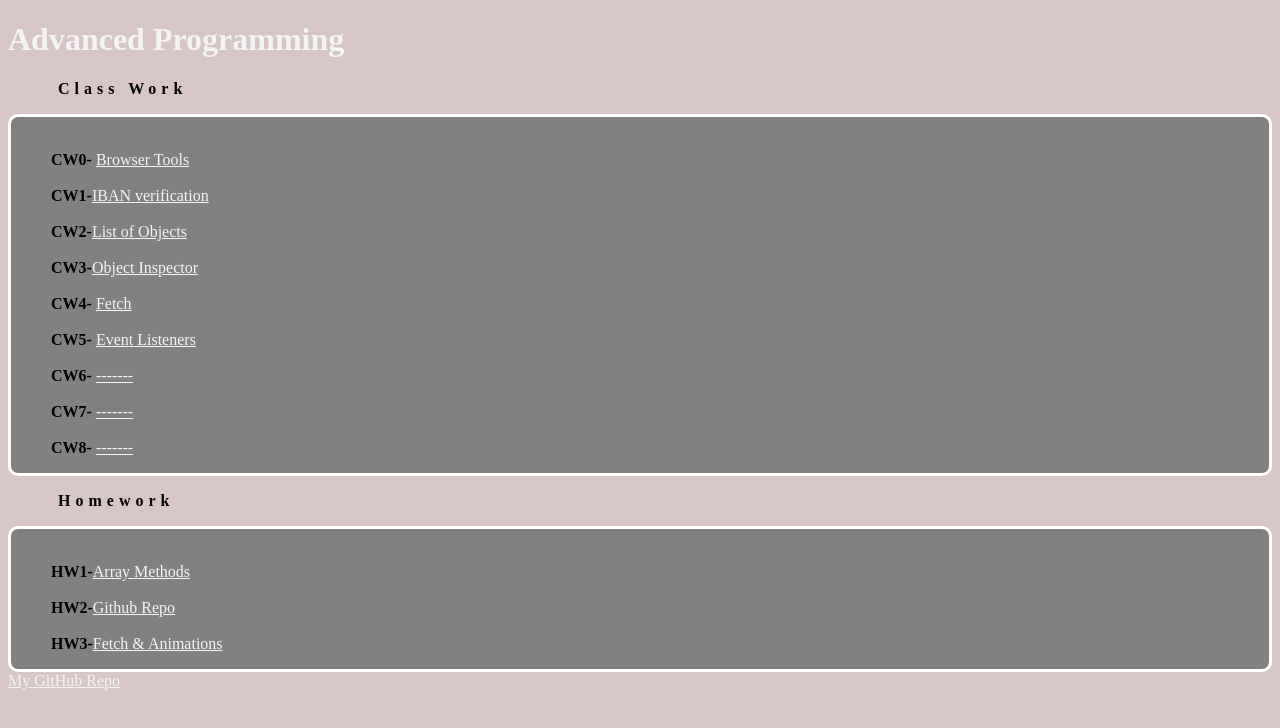
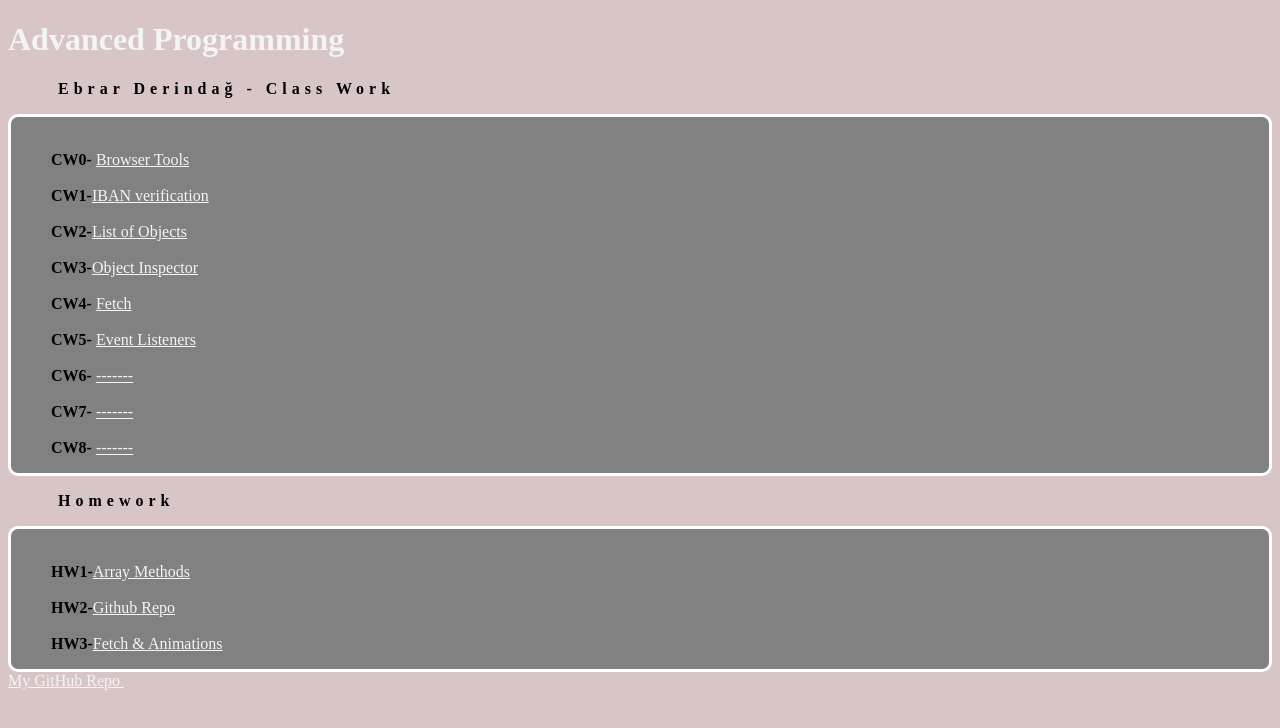
Before and after one commit to ebrarderindag/ebrarderindag, a plain HTML site: page index.html in a window 1280 px wide. Drawn offline with Linux system fonts and the light colour scheme.

Commit message:
Last commit

```diff
--- a/index.html
+++ b/index.html
@@ -80,8 +80,9 @@ div{
 <h1 > <font color="#f4f4f4"> Advanced Programming
 </font></h1>
 <p >
-Class Work
+Ebrar Derindağ - Class Work
 </p>
+
 
 <div >
    <ul>
@@ -142,7 +143,7 @@ Homework
 
 </body>
 <footer>
-<a href="https://github.com/ebrarderindag/">My GitHub Repo</a>      &emsp; &emsp;
+<a href="https://github.com/ebrarderindag/"> My GitHub Repo </a>      &emsp; &emsp;
 </footer>
 
 </html>
```
